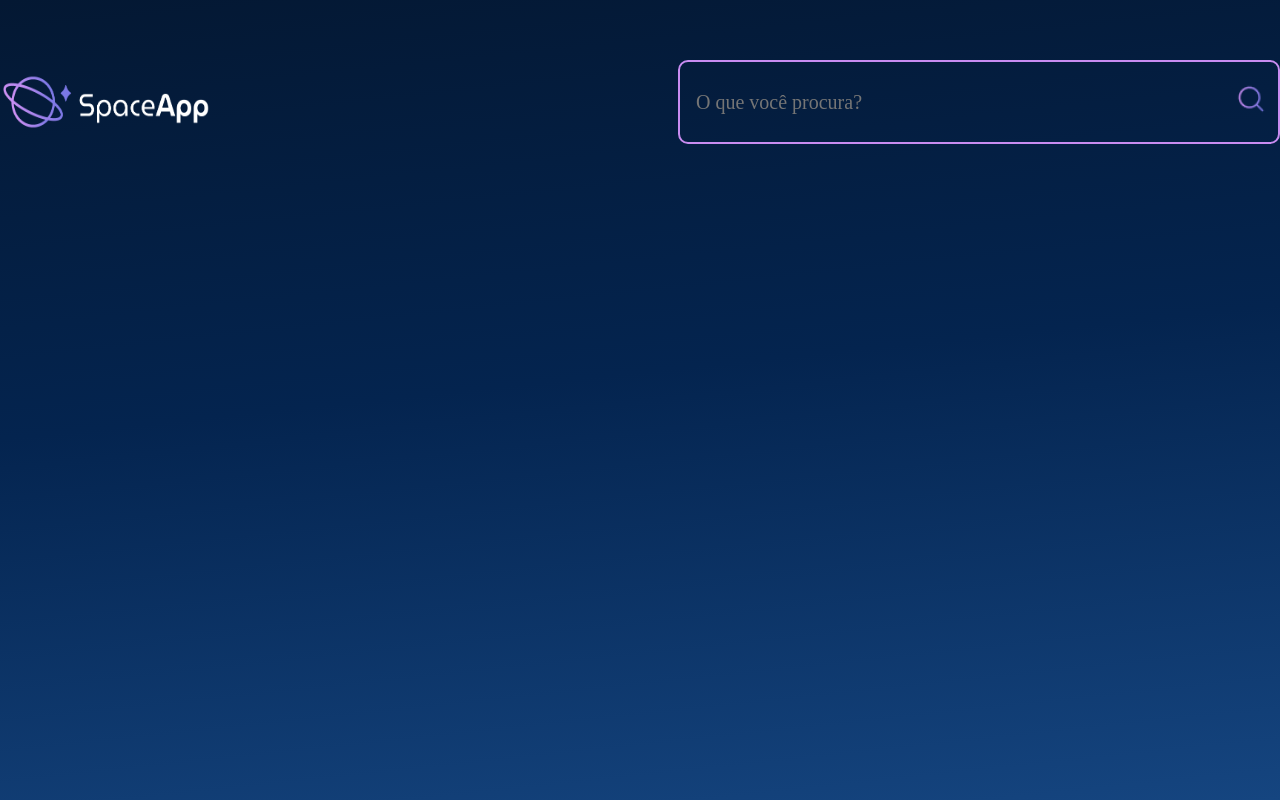
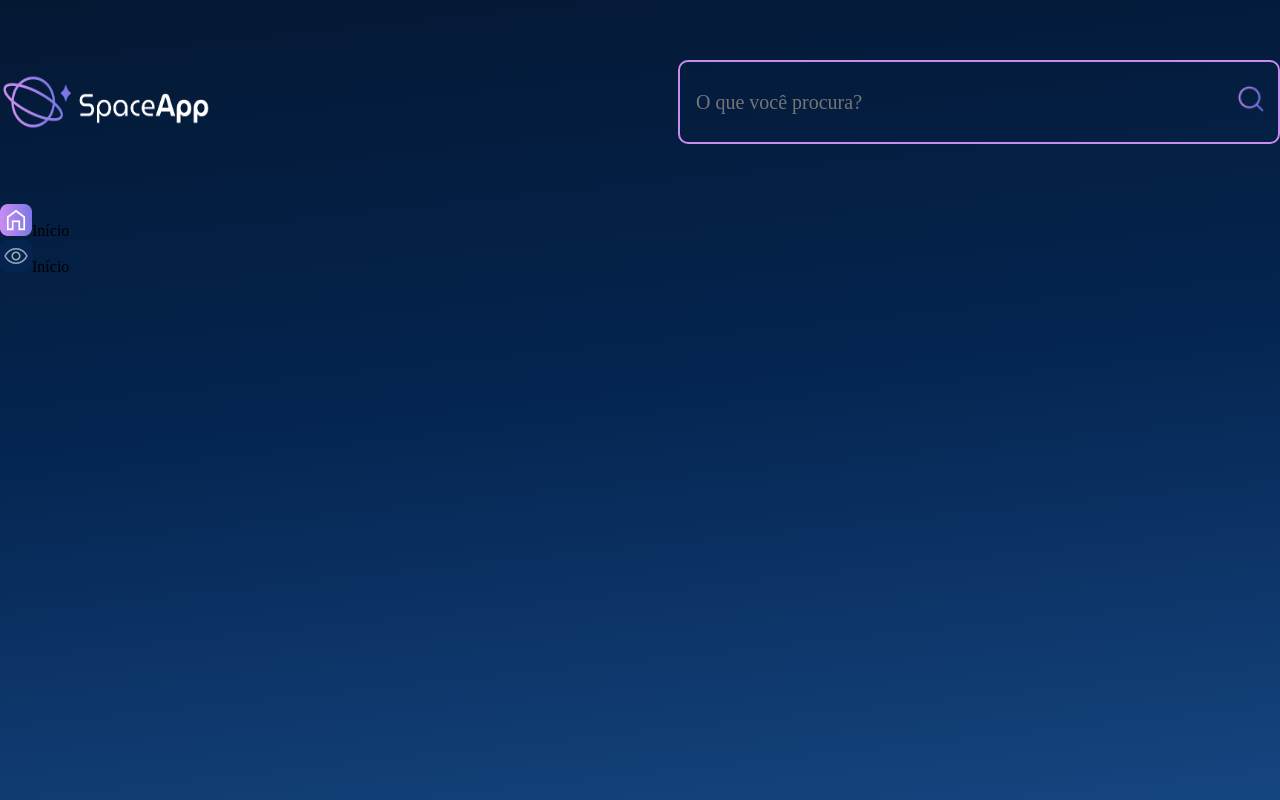
Before and after one commit to LorenzoRybuBuglione/space-app-web, a React (Vite) app: page / in a window 1280 px wide. Built offline with nearby package versions, Linux system fonts and the light colour scheme.

Commit message:
Basic Aside

```diff
--- a/src/App.jsx
+++ b/src/App.jsx
@@ -1,4 +1,5 @@
 import { styled } from "styled-components";
+import BarraLateral from "./componentes/BarraLateral";
 import Cabecalho from "./componentes/Cabecalho";
 import EstilosGlobais from "./componentes/EstilosGlobais";
 
@@ -15,6 +16,7 @@ function App() {
   return <FundoGradiente>
     <EstilosGlobais/>
     <Cabecalho/>
+    <BarraLateral/>
   </FundoGradiente>;
 }
 
--- /dev/null
+++ b/src/componentes/BarraLateral/ItemNavegacao/index.jsx
@@ -0,0 +1,16 @@
+import styled from "styled-components";
+
+const ListItemStyled = styled.li`
+
+`;
+
+const ItemNavegacao = ({ children, iconeAtivo, iconeInativo, ativo = false}) => {
+    return (
+        <ListItemStyled>
+        <img src={ativo ? iconeAtivo : iconeInativo}/>
+        {children}
+        </ListItemStyled>
+    )
+}
+
+export default ItemNavegacao;
--- /dev/null
+++ b/src/componentes/BarraLateral/index.jsx
@@ -0,0 +1,33 @@
+import styled from "styled-components";
+import ItemNavegacao from "./ItemNavegacao";
+
+const ListStyled = styled.ul`
+  list-style: none;
+  padding: 0;
+  margin: 0;
+  width: 212px;
+`;
+
+const BarraLateral = () => {
+  return (
+    <aside>
+      <nav>
+        <ListStyled>
+            <ItemNavegacao
+            iconeAtivo="/icones/home-ativo.png"
+            iconeInativo="/icones/home-inativo.png"
+            ativo={true}>
+                Início
+            </ItemNavegacao>
+            <ItemNavegacao
+            iconeAtivo="/icones/mais-vistas-ativo.png"
+            iconeInativo="/icones/mais-vistas-inativo.png">
+                Início
+            </ItemNavegacao>
+        </ListStyled>
+      </nav>
+    </aside>
+  );
+};
+
+export default BarraLateral;
```
